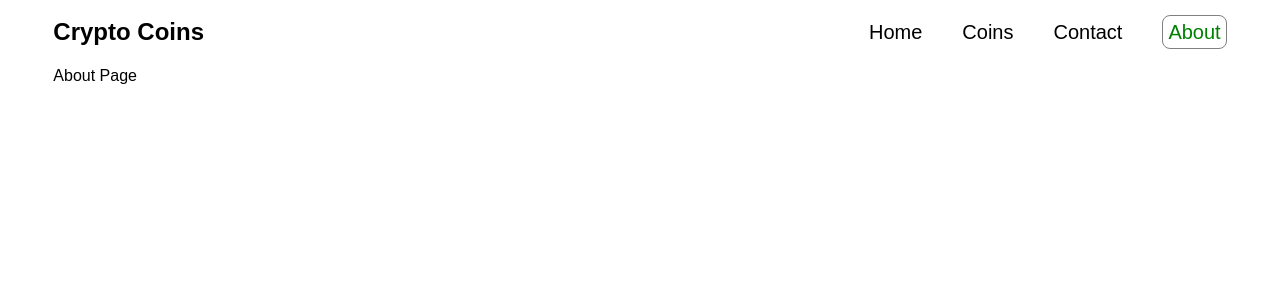
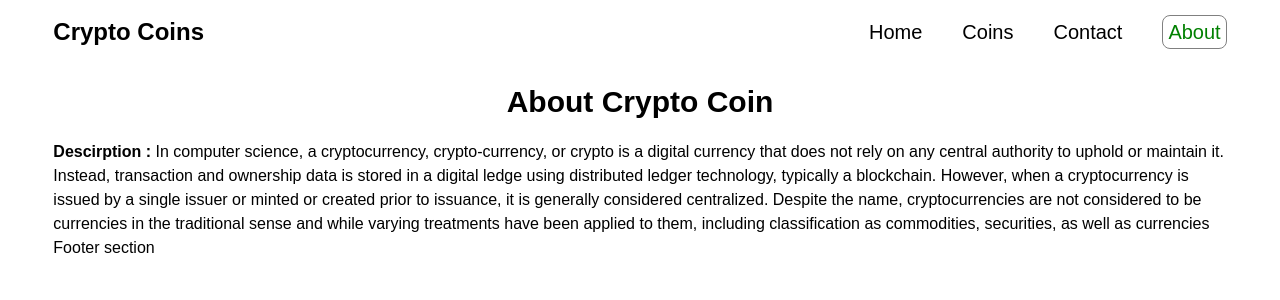
Before and after one commit to ruhulamin111/react-crypto-coin, a React (Create React App) app: page /about in a window 1280 px wide. Shown: the top 300 px of the page. Built offline with nearby package versions, Linux system fonts and the light colour scheme.

Commit message:
not found and about add

```diff
--- a/src/components/About/About.js
+++ b/src/components/About/About.js
@@ -3,8 +3,9 @@ import React from 'react';
 const About = () => {
     return (
         <div className='w-11/12 mx-auto'>
-            <p>About Page</p>
-
+            <p className='text-3xl font-bold my-5 text-center'>About Crypto Coin</p>
+            <p><b>Descirption : </b>In computer science, a cryptocurrency, crypto-currency, or crypto is a digital currency that does not rely on any central authority to uphold or maintain it. Instead, transaction and ownership data is stored in a digital ledge using distributed ledger technology, typically a blockchain. However, when a cryptocurrency is issued by a single issuer or minted or created prior to issuance, it is generally considered centralized.
+                Despite the name, cryptocurrencies are not considered to be currencies in the traditional sense and while varying treatments have been applied to them, including classification as commodities, securities, as well as currencies</p>
         </div>
     );
 };
--- a/src/components/Footer/Footer.js
+++ b/src/components/Footer/Footer.js
@@ -2,8 +2,8 @@ import React from 'react';
 
 const Footer = () => {
     return (
-        <div>
-
+        <div className='w-11/12 mx-auto'>
+            <p>Footer section</p>
         </div>
     );
 };
--- a/src/components/NotFound/NotFound.js
+++ b/src/components/NotFound/NotFound.js
@@ -2,8 +2,8 @@ import React from 'react';
 
 const NotFound = () => {
     return (
-        <div>
-
+        <div className='w-11/12 mx-auto'>
+            <p className='text-center my-10'>404 : Page not found</p>
         </div>
     );
 };
```
